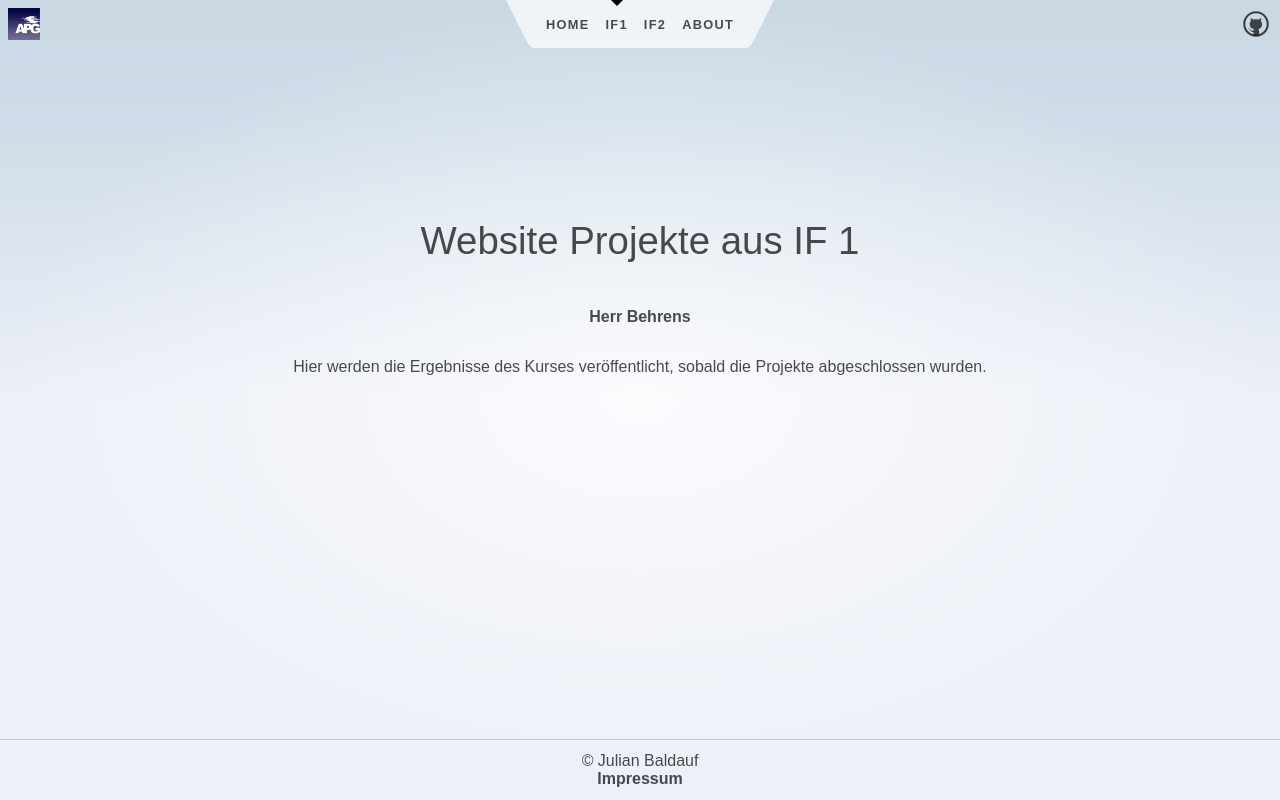
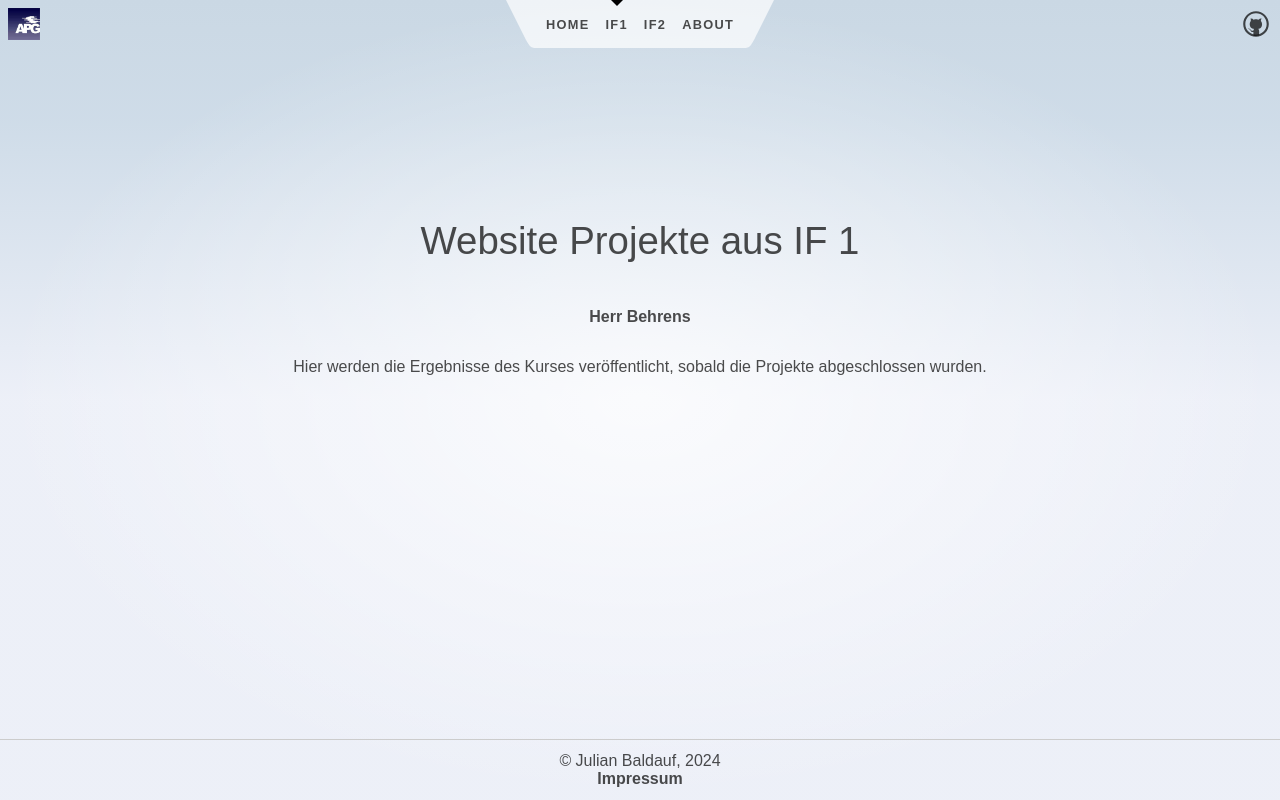
Before and after one commit to julianbaffy/APG-coursepage, a SvelteKit app: page /IF1 in a window 1280 px wide. Built offline with nearby package versions, Linux system fonts and the light colour scheme.

Commit message:
Update +layout.svelte

```diff
--- a/src/routes/+layout.svelte
+++ b/src/routes/+layout.svelte
@@ -12,7 +12,7 @@
 
 	<footer>
 		<div class="left">
-			&copy; Julian Baldauf
+			&copy; Julian Baldauf, 2024
 		</div>
 		<div class="right">
 			<a href="/impress">Impressum</a>
```
